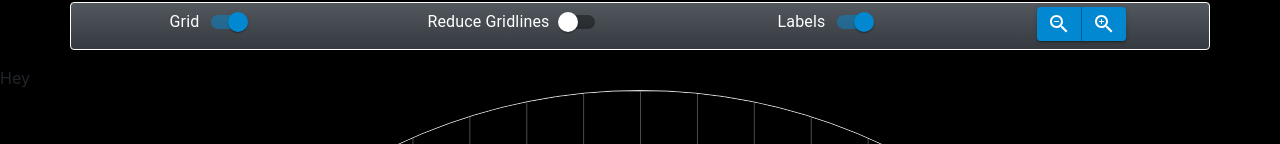
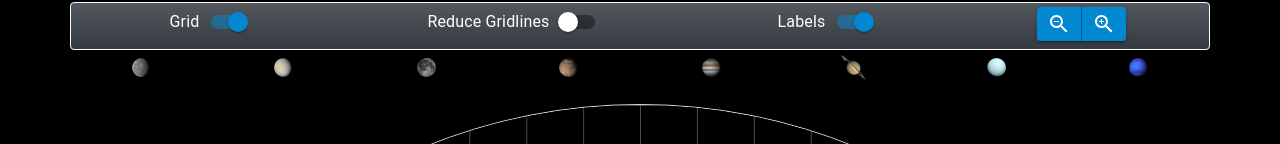
Before and after one commit to aleksati/motorized-telescope-focuser, a React (Create React App) app in the folder fov-calculator/: page / in a window 1280 px wide. Shown: the part 179-323 px from the top of the page. Built offline with nearby package versions, Linux system fonts and the light colour scheme; no server answers.

Commit message:
planet selector updated

```diff
--- a/fov-calculator/src/App.js
+++ b/fov-calculator/src/App.js
@@ -8,8 +8,8 @@ import {
   initFormData,
   initCanvasData,
   initColorData,
-  initPlanetData,
 } from "./components/menubar/utils-menubar.js";
+import { initPlanetData } from "./components/canvas/utils-planets";
 
 const App = () => {
   const colors = initColorData;
@@ -32,6 +32,7 @@ const App = () => {
       ...initCanvasData,
       isEyepieceMode: bool,
     });
+    setPlanetData({ ...initPlanetData });
     if (isSubmit) setSubmit(false);
   };
 
@@ -148,6 +149,19 @@ const App = () => {
     if (!isSubmit) setSubmit(true);
   };
 
+  const handlePlanetSelect = (planetName) => {
+    setPlanetData((prevState) => {
+      let stateCopy = JSON.parse(JSON.stringify(prevState));
+      Object.keys(stateCopy).forEach((key) => {
+        stateCopy[key].isVisible =
+          String(planetName) === String(key)
+            ? !stateCopy[key].isVisible
+            : false;
+      });
+      return { ...stateCopy };
+    });
+  };
+
   return (
     <div className="App">
       <Menubar
@@ -163,7 +177,10 @@ const App = () => {
         colors={colors}
         isSubmit={isSubmit}
       />
-      <PlanetSelector />
+      <PlanetSelector
+        planetData={planetData}
+        onPlanetSelect={handlePlanetSelect}
+      />
       <Canvas
         plotSizeX={canvasData.plotSizeX}
         plotSizeY={canvasData.plotSizeY}
--- a/fov-calculator/src/components/canvas/canvas.jsx
+++ b/fov-calculator/src/components/canvas/canvas.jsx
@@ -4,7 +4,7 @@ import {
   paintOnCircle,
   paintBg,
   setupCanvas,
-} from "../utils-canvas.js";
+} from "./utils-canvas.js";
 
 // layouteffect runs before the DOM initally renders. A good place to update/get size of DOM elements to avoid flickering.
 const Canvas = (props) => {
@@ -37,7 +37,6 @@ const Canvas = (props) => {
   useEffect(() => {
     if (containerWidth) {
       let cw = (containerWidth / 100) * props.zoomValue;
-      console.log("canvasWidth: ", cw);
       setCanvasWidth(cw);
     }
   }, [containerWidth, props.zoomValue]);
@@ -54,9 +53,6 @@ const Canvas = (props) => {
         props.plotSizeY,
         props.hasLabels
       );
-
-      // canvas.style.width = canvasWidth + "px";
-      // canvas.style.height = canvasWidth + "px";
 
       paintBg(context);
 
@@ -87,6 +83,9 @@ const Canvas = (props) => {
           props.colors
         );
       }
+
+      //   canvas.style.width = canvasWidth + "px";
+      //   canvas.style.height = canvasWidth + "px";
     }
   }, [
     canvasRef,
@@ -98,6 +97,7 @@ const Canvas = (props) => {
     props.hasGrid,
     props.hasRedGrid,
     props.redGridFactor,
+    props.zoomValue,
     props.colors,
     props.isEyepieceMode,
     canvasWidth,
--- a/fov-calculator/src/components/canvas/planetSelector.jsx
+++ b/fov-calculator/src/components/canvas/planetSelector.jsx
@@ -1,12 +1,39 @@
-import React from "react";
-
-// mappe ut bilder av alle planeter
-// basert på planetData.isVisible props.
-// hvis false, så kommer en x.
-// onClick setter isVisible to true og alle andre som er true to false
+import React, { useEffect } from "react";
+import { PIMAGES } from "../../img/planets/pimages";
+import PlanetSelectorInput from "./planetSelectorInput";
 
 const PlanetSelector = (props) => {
-  return <div>Hey</div>;
+  //   useEffect(() => {
+  //     Object.keys(props.planetData).forEach((key) => {
+  //       console.log(
+  //         props.planetData[key].string,
+  //         "is visible: ",
+  //         props.planetData[key].isVisible
+  //       );
+  //     });
+  //   }, [props.planetData]);
+
+  return (
+    <div className="container p-0">
+      <div className="mb-4">
+        <div className="d-flex justify-content-around">
+          {Object.keys(props.planetData).map((key) => {
+            return (
+              <PlanetSelectorInput
+                planetName={props.planetData[key].string}
+                key={props.planetData[key].string}
+                isVisible={props.planetData[key].isVisible}
+                planetImg={props.planetData[key].img}
+                selectedX={PIMAGES.selectedX}
+                onPlanetSelect={props.onPlanetSelect}
+                planetWidth={"25px"}
+              />
+            );
+          })}
+        </div>
+      </div>
+    </div>
+  );
 };
 
 export default PlanetSelector;
--- /dev/null
+++ b/fov-calculator/src/components/canvas/planetSelectorInput.jsx
@@ -0,0 +1,20 @@
+import React from "react";
+
+const PlanetSelectorInput = (props) => {
+  return (
+    <div>
+      <img
+        src={props.planetImg}
+        alt={props.planetName}
+        width={props.planetWidth}
+        title={props.planetName}
+        onClick={(e) => {
+          props.onPlanetSelect(e.target.alt);
+        }}
+        style={{ opacity: props.isVisible ? 0.3 : 1 }}
+      />
+    </div>
+  );
+};
+
+export default PlanetSelectorInput;
--- a/fov-calculator/src/components/utils-canvas.js
+++ b/fov-calculator/src/components/canvas/utils-canvas.js
@@ -85,14 +85,14 @@ export function setupCanvas(
   let valueToAdd = (dpr / 100) * zoomValueFlipped;
   dpr += valueToAdd;
   currentWidth = cnvWidth * dpr;
-  console.log("scaled canvas width: ", currentWidth);
+  //console.log("scaled canvas width: ", currentWidth);
 
   // scale height accordingly
   let unitY = plotsizey;
   let unitX = plotsizex;
   let pxPerUnitX = currentWidth / unitX; // pixel to size ratio
   currentHeight = pxPerUnitX * unitY;
-  console.log("scaled canvas height: ", currentHeight);
+  //console.log("scaled canvas height: ", currentHeight);
 
   // init canvs with new size
   cnv.width = currentWidth;
--- /dev/null
+++ b/fov-calculator/src/components/canvas/utils-planets.js
@@ -0,0 +1,60 @@
+import { PIMAGES } from "../../img/planets/pimages";
+
+export const initPlanetData = {
+  mercury: {
+    string: "mercury",
+    img: PIMAGES.mercury,
+    isVisible: false,
+    AU: 0,
+    kmDiameter: 0,
+  },
+  venus: {
+    string: "venus",
+    img: PIMAGES.venus,
+    isVisible: false,
+    AU: 0,
+    kmDiameter: 0,
+  },
+  moon: {
+    string: "moon",
+    img: PIMAGES.moon,
+    isVisible: false,
+    AU: 0,
+    kmDiameter: 0,
+  },
+  mars: {
+    string: "mars",
+    img: PIMAGES.mars,
+    isVisible: false,
+    AU: 0,
+    kmDiameter: 0,
+  },
+  jupiter: {
+    string: "jupiter",
+    img: PIMAGES.jupiter,
+    isVisible: false,
+    AU: 0,
+    kmDiameter: 0,
+  },
+  saturn: {
+    string: "saturn",
+    img: PIMAGES.saturn,
+    isVisible: false,
+    AU: 0,
+    kmDiameter: 0,
+  },
+  uranus: {
+    string: "uranus",
+    img: PIMAGES.uranus,
+    isVisible: false,
+    AU: 0,
+    kmDiameter: 0,
+  },
+  neptune: {
+    string: "neptune",
+    img: PIMAGES.neptune,
+    isVisible: false,
+    AU: 0,
+    kmDiameter: 0,
+  },
+};
--- a/fov-calculator/src/components/menubar/canvasoptions.jsx
+++ b/fov-calculator/src/components/menubar/canvasoptions.jsx
@@ -8,7 +8,7 @@ const CanvasOptions = (props) => {
   return (
     <div
       className={
-        "border border-white rounded mb-3 bg-" + props.colors.background
+        "border border-white rounded mb-1 bg-" + props.colors.background
       }
     >
       <FormGroup className={"justify-content-around " + props.colors.text} row>
--- a/fov-calculator/src/components/menubar/info.jsx
+++ b/fov-calculator/src/components/menubar/info.jsx
@@ -46,11 +46,13 @@ const Info = (props) => {
   // When I submit, I set the isChanged fla to false
   // Whenever the info boxes is changed after submit, the text color changes.
   useEffect(() => {
-    let stateCopy = JSON.parse(JSON.stringify(state));
-    Object.keys(stateCopy).forEach((key) => {
-      stateCopy[key].isChanged = false;
+    setState((prevState) => {
+      let stateCopy = JSON.parse(JSON.stringify(prevState));
+      Object.keys(stateCopy).forEach((key) => {
+        stateCopy[key].isChanged = false;
+      });
+      return { ...stateCopy };
     });
-    setState(stateCopy);
   }, [props.isSubmit]);
 
   // get Focal Ratio (F number)
--- a/fov-calculator/src/components/menubar/utils-menubar.js
+++ b/fov-calculator/src/components/menubar/utils-menubar.js
@@ -88,13 +88,6 @@ export const initColorData = {
   canvasBorder: "#9C9C9C",
   canvasText: "#9C9C9C",
   canvasGrid: "#4c4c4c",
-};
-
-export const initPlanetData = {
-  jupiter: {
-    ref: "jupiter",
-    isVisible: false,
-  },
 };
 
 export function microns2milimeter(
--- a/fov-calculator/src/img/planets/pimages.js
+++ b/fov-calculator/src/img/planets/pimages.js
@@ -1,12 +1,11 @@
-const PIMAGES = {
+export const PIMAGES = {
   mercury: require("./mercury.png").default,
   venus: require("./venus.png").default,
   mars: require("./mars.png").default,
   jupiter: require("./jupiter.png").default,
   saturn: require("./saturn.png").default,
-  urnaus: require("./urnanus.png").default,
+  uranus: require("./uranus.png").default,
   neptune: require("./neptune.png").default,
   moon: require("./moon.png").default,
+  selectedX: require("./selected.png").default,
 };
-
-export default PIMAGES;
```
Also changed, not shown: fov-calculator/src/img/planets/selected.png (added), fov-calculator/src/img/planets/uranus.png (renamed from fov-calculator/src/img/planets/urnanus.png).
